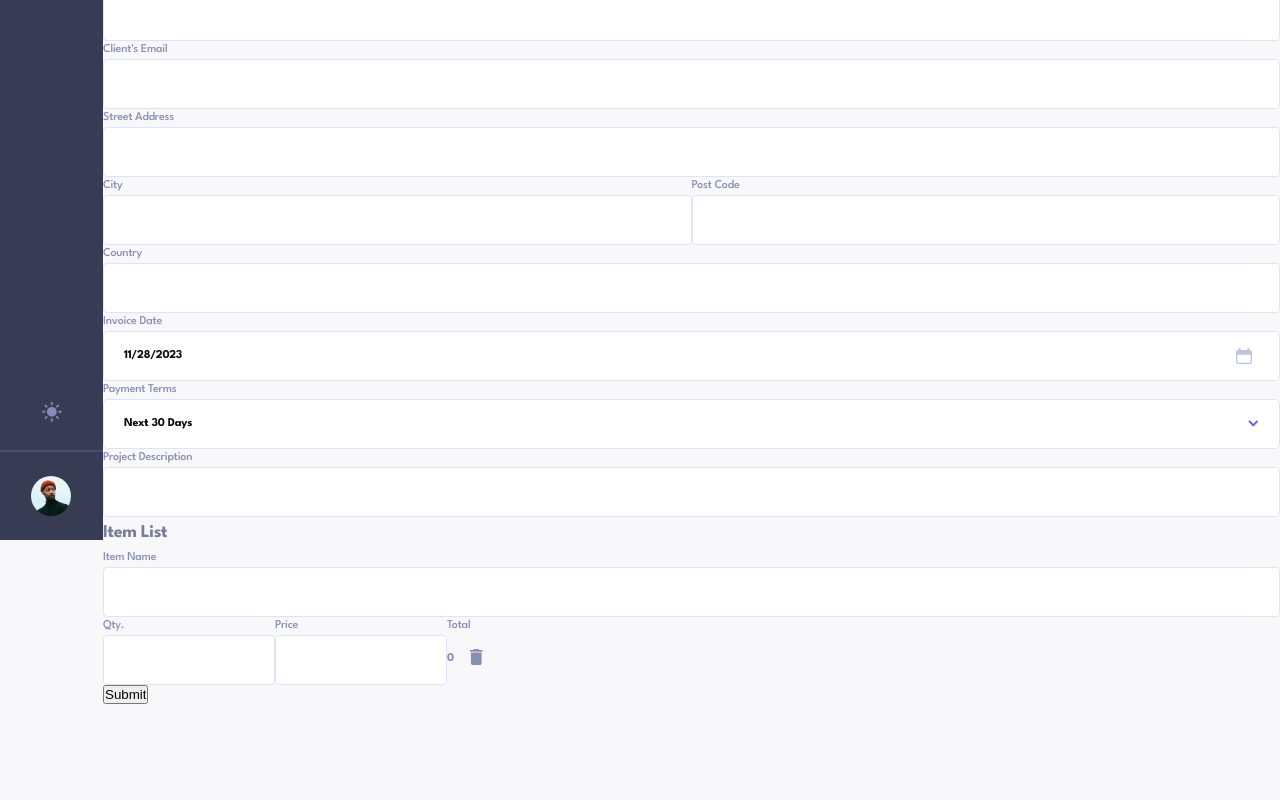
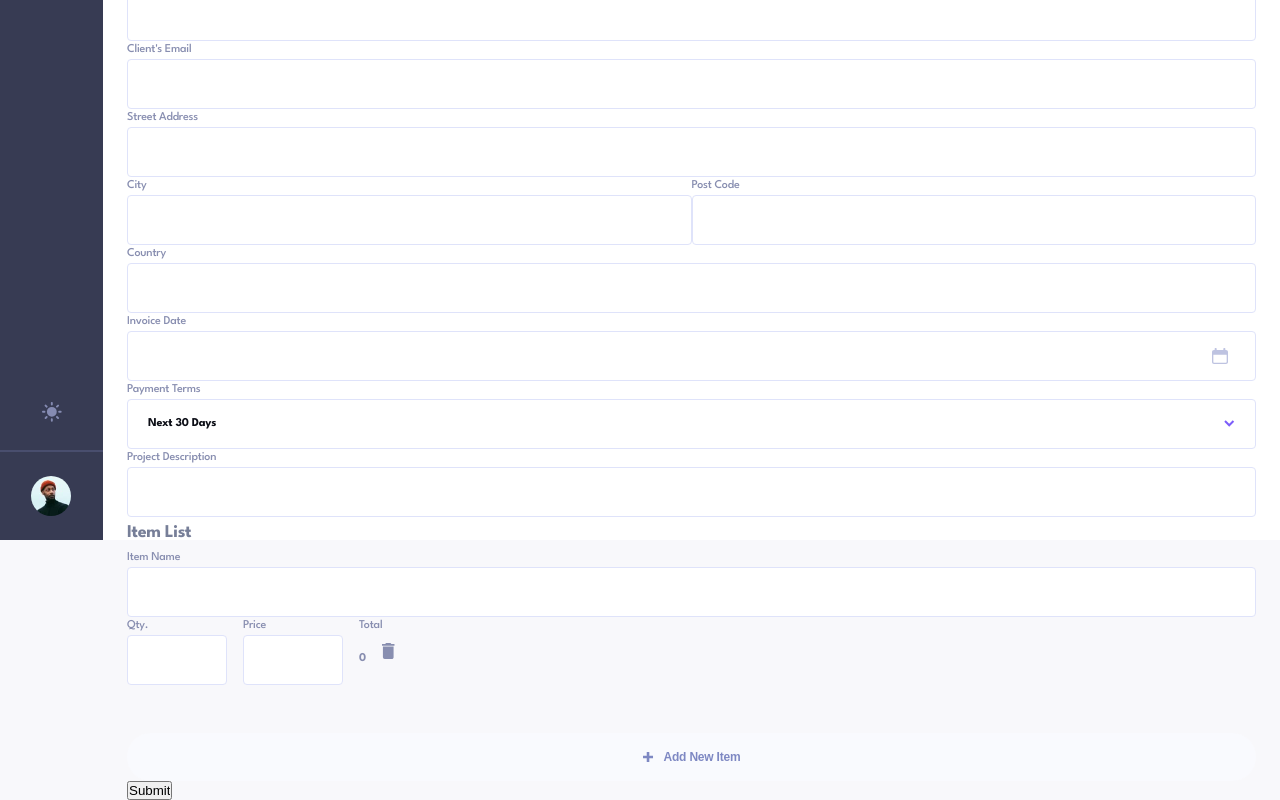
Before and after one commit to mbensa/invoice-app, a React (Create React App) app: page / in a window 1280 px wide. Shown: the part 260-1060 px from the top of the page. Before the commit the page ends 964 px from the top, so only its background shows below. Built offline with nearby package versions, Linux system fonts and the light colour scheme.

Commit message:
connected dropdown with form

```diff
--- a/src/App.css
+++ b/src/App.css
@@ -5,13 +5,13 @@
   height: 100vh;
   display: flex;
   flex-direction: column;
+  background-color: var(--background);
 }
 
 .main {
   height: 100vh;
   display: flex;
   flex-direction: column;
-  margin: 0 24px;
 }
 
 @media (min-width: 1280px) {
--- a/src/components/Button.js
+++ b/src/components/Button.js
@@ -3,14 +3,28 @@ import "./button.css";
 import { ReactComponent as IconPlus } from "../assets/icon-plus.svg";
 
 export default function Button(props) {
-  const { icon, btnText, onClick, id, fluid, className } = props;
+  const {
+    icon,
+    btnText,
+    onClick,
+    id,
+    fluid,
+    className,
+    type = "button",
+  } = props;
 
   const buttonStyle = {
     width: fluid ? "100%" : "auto",
   };
 
   return (
-    <button className={`button ${className}`} id={id} style={buttonStyle} onClick={onClick}>
+    <button
+      type={type}
+      className={`button ${className}`}
+      id={id}
+      style={buttonStyle}
+      onClick={onClick}
+    >
       {icon && <IconPlus className="icon" />}
       {btnText}
     </button>
--- a/src/components/DatePicker.js
+++ b/src/components/DatePicker.js
@@ -1,20 +1,32 @@
-import React, { useState } from "react";
-import DatePicker from "react-datepicker";
+import React from "react";
+import ReactDatePicker from "react-datepicker";
 import "react-datepicker/dist/react-datepicker.css";
 import { ReactComponent as CalendarIcon } from "../assets/icon-calendar.svg";
 import "./datePicker.css";
+import { Controller } from "react-hook-form";
 
-export default function CalendarInput() {
-  const [startDate, setStartDate] = useState(new Date());
+export default function DatePicker(props) {
+  return (
+    <Controller
+      control={props.control}
+      name="ReactDatepicker"
+      render={({ field: { onChange, value } }) => {
+        const handleChange = (event) => {
+          console.log(event);
+          onChange(event);
+        };
 
-  return (
-    <DatePicker
-      showIcon
-      selected={startDate}
-      onChange={(date) => setStartDate(date)}
-      icon={<CalendarIcon className="calendarIcon" />}
-      className="customInput"
-      showPopperArrow={false}
+        return (
+          <ReactDatePicker
+            showIcon
+            selected={value}
+            onChange={handleChange}
+            icon={<CalendarIcon className="calendarIcon" />}
+            className="customInput"
+            showPopperArrow={false}
+          />
+        );
+      }}
     />
   );
 }
--- a/src/components/DropDown.js
+++ b/src/components/DropDown.js
@@ -2,8 +2,9 @@ import React, { useState } from "react";
 import { ReactComponent as ArrowUpIcon } from "../assets/icon-arrow-up.svg";
 import { ReactComponent as ArrowDownIcon } from "../assets/icon-arrow-down.svg";
 import "./dropDown.css";
+import { Controller } from "react-hook-form";
 
-export default function DropDown() {
+export default function DropDown(props) {
   const defaultOption = "Next 30 Days";
   const [isOpen, setIsOpen] = useState(false);
   const [selectedOption, setSelectedOption] = useState(defaultOption);
@@ -13,11 +14,16 @@ export default function DropDown() {
   };
 
   const handleOptionSelect = (option) => {
+    props.setValue("dropdown", option);
     setSelectedOption(option);
     setIsOpen(false);
   };
 
   return (
+    <Controller
+      control={props.control}
+      name="dropdown"
+      render={() => (
         <div className="dropdownContainer">
           <div className="dropdownHeader" onClick={toggleDropDown}>
             {selectedOption}
@@ -27,13 +33,21 @@ export default function DropDown() {
             <div className="dropdownContent">
               <p onClick={() => handleOptionSelect("Next 1 Day")}>Next 1 Day</p>
               <hr className="dropdownDivider" />
-          <p onClick={() => handleOptionSelect("Next 7 Days")}>Next 7 Days</p>
+              <p onClick={() => handleOptionSelect("Next 7 Days")}>
+                Next 7 Days
+              </p>
               <hr className="dropdownDivider" />
-          <p onClick={() => handleOptionSelect("Next 14 Days")}>Next 14 Days</p>
+              <p onClick={() => handleOptionSelect("Next 14 Days")}>
+                Next 14 Days
+              </p>
               <hr className="dropdownDivider" />
-          <p onClick={() => handleOptionSelect("Next 30 Days")}>Next 30 Days</p>
+              <p onClick={() => handleOptionSelect("Next 30 Days")}>
+                Next 30 Days
+              </p>
             </div>
           )}
         </div>
+      )}
+    />
   );
 }
--- a/src/components/Form.js
+++ b/src/components/Form.js
@@ -5,15 +5,19 @@ import InputBox from "./InputBox";
 import Text from "./Text";
 import DropDown from "./DropDown";
 import DatePicker from "./DatePicker";
+import Button from "./Button";
 import { ReactComponent as DeleteIcon } from "../assets/icon-delete.svg";
 
 export default function Form() {
   const {
     register,
     handleSubmit,
+    control,
     formState: { errors },
+    setValue,
   } = useForm({ mode: "onSubmit", reValidateMode: "onSubmit" });
 
+  //calculate the total price
   const [quantity, setQuantity] = useState(0);
   const [price, setPrice] = useState(0);
   const [total, setTotal] = useState(0);
@@ -37,10 +41,29 @@ export default function Form() {
     setTotal(newTotal);
   };
 
-  const onSubmit = (data) => console.log(data);
+  //add or delete another new item
+  const [itemContainers, setItemContainers] = useState([{ id: 1 }]);
+
+  const handleAddNewItem = () => {
+    const newItemList = [...itemContainers, { id: itemContainers.length + 1 }];
+    setItemContainers(newItemList);
+  };
+
+  const handleRemoveItem = (id) => {
+    const updatedItemList = itemContainers.filter((item) => item.id !== id);
+    setItemContainers(updatedItemList);
+  };
+
+  const onSubmit = (data) => {
+    console.log(data);
+
+    if (data.ReactDatepicker) {
+      console.log(new Date(data.ReactDatepicker).toLocaleDateString());
+    }
+  };
 
   return (
-    <form onSubmit={handleSubmit(onSubmit)}>
+    <form onSubmit={handleSubmit(onSubmit)} className="formContainer">
       <div>
         <Text type="h5">Bill From</Text>
         <InputBox
@@ -133,10 +156,10 @@ export default function Form() {
         </div>
         <div>
           <Text type="p">Invoice Date</Text>
-          <DatePicker />
+          <DatePicker control={control} />
 
           <Text type="p">Payment Terms</Text>
-          <DropDown />
+          <DropDown setValue={setValue} control={control} />
         </div>
         <InputBox
           type="text"
@@ -151,12 +174,13 @@ export default function Form() {
       <Text type="h3" className="formItemListText">
         Item List
       </Text>
-      <div>
+      {itemContainers.map((item) => (
+        <div key={item.id} className="itemListContainer">
           <InputBox
             type="text"
             register={register}
-          id="item"
-          inputName="item"
+            id={`item-${item.id}`}
+            inputName={`item-${item.id}`}
             errors={errors}
             label="Item Name"
           />
@@ -164,8 +188,8 @@ export default function Form() {
             <InputBox
               type="number"
               register={register}
-            id="quantity"
-            inputName="quantity"
+              id={`quantity-${item.id}`}
+              inputName={`quantity-${item.id}`}
               errors={errors}
               label="Qty."
               onChange={handleQuantityChange}
@@ -173,23 +197,31 @@ export default function Form() {
             <InputBox
               type="number"
               register={register}
-            id="price"
-            inputName="price"
+              id={`price-${item.id}`}
+              inputName={`price-${item.id}`}
               errors={errors}
               label="Price"
               onChange={handlePriceChange}
             />
-          <div>
+            <div className="totalPriceContainer">
               <Text type="p">Total</Text>
               <Text type="p" className="totalPrice">
                 <b>{isNaN(total) ? "0" : total}</b>
               </Text>
             </div>
             <div className="deleteIconContainer">
-            <DeleteIcon />
+              <DeleteIcon onClick={() => handleRemoveItem(item.id)} />
             </div>
           </div>
         </div>
+      ))}
+      <Button
+        icon
+        fluid
+        btnText="Add New Item"
+        className="buttonAdd"
+        onClick={handleAddNewItem}
+      />
       <input type="submit" />
     </form>
   );
--- a/src/components/button.css
+++ b/src/components/button.css
@@ -2,7 +2,7 @@
 **********Button***********
 **************************/
 .button {
-  padding: 6px 10px;
+  padding: 17px 10px;
   border-radius: 24px;
   border: none;
   display: flex;
@@ -11,6 +11,7 @@
   line-height: 0.9rem;
   font-weight: 700;
   letter-spacing: -0.2px;
+  cursor: pointer;
 }
 
 .buttonPrimary {
@@ -58,11 +59,20 @@
  }
 
  .buttonAdd {
-  background-color: var(--lightGray);
-  color: var(--blue);
+  background-color: var(--buttonAdd);
+  color: var(--buttonAddText);
+  display: flex;
+  justify-content: center;
+ }
 
+ .buttonAdd svg path{
+  fill: var(--blue);
+ }
+
+ .buttonAdd svg {
+  padding-right: 10px;
  }
 
  .buttonAdd:hover {
-  background-color: var(--lightBlue);
+  background-color: var(--buttonAddHover);
  }
--- a/src/components/datePicker.css
+++ b/src/components/datePicker.css
@@ -62,6 +62,10 @@
   letter-spacing: -0.25px;
 }
 
+.react-datepicker-popper {
+  z-index: 100;
+}
+
 .react-datepicker__view-calendar-icon input {
   padding: 0 20px;
 }
--- a/src/components/form.css
+++ b/src/components/form.css
@@ -1,6 +1,11 @@
 /****************************
 ************Form*************
 ****************************/
+.formContainer {
+  padding: 0 24px;
+  background-color: var(--backgroundForm);
+}
+
 .inputCityContainer {
   display: flex;
   flex-wrap: wrap;
@@ -25,6 +30,10 @@
   letter-spacing: -0.375px;
 }
 
+.itemListContainer {
+  margin-bottom: 48px;
+}
+
 .priceContainer {
   display: flex;
 }
@@ -34,6 +43,28 @@
 }
 
 .deleteIconContainer {
-  padding-top: 32px;
   cursor: pointer;
+  display: flex;
+  align-items: center;
 }
+
+.priceContainer .inputContainer:first-child {
+  width: 100px;
+  margin-right: 16px;
+}
+
+.priceContainer .inputContainer:nth-child(2) {
+  width: 100px;
+  margin-right: 16px;
+}
+
+.totalPriceContainer {
+  display: flex;
+  flex-direction: column;
+}
+
+@media (min-width: 768px) {
+  .formContainer {
+    height: 100%;
+  }
+}
--- a/src/index.css
+++ b/src/index.css
@@ -47,9 +47,13 @@ a {
   --charcoal: #373B53;
   --white: #FFF;
   --background: var(--ghostWhite);
+  --backgroundForm: var(--white);
   --textPrimary: var(--black);
   --textSecondary: var(--gray);
   --buttonChange: var(--lightGray);
+  --buttonAdd: var(--lightGray);
+  --buttonAddHover: var(--lightBlue);
+  --buttonAddText: var(--blue);
   --buttonChangeText: var(--blue);
   --buttonChangeHover: var(--lightBlue);
   --buttonSaveDraftHover: var(--black);
@@ -61,9 +65,13 @@ a {
 
 [data-theme="dark"] {
   --background: var(--eerieBlack);
+  --backgroundForm: var(--eerieBlack);
   --textPrimary: var(--white);
   --textSecondary: var(--lightBlue);
   --buttonChange: var(--clay);
+  --buttonAdd: var(--clay);
+  --buttonAddHover: var(--darkBlue);
+  --buttonAddText: var(--white);
   --buttonChangeText: var(--lightBlue);
   --buttonChangeHover: var(--white);
   --buttonSaveDraftHover: var(--darkBlue);
```
Lines whose indentation alone changed are shown as unchanged.
